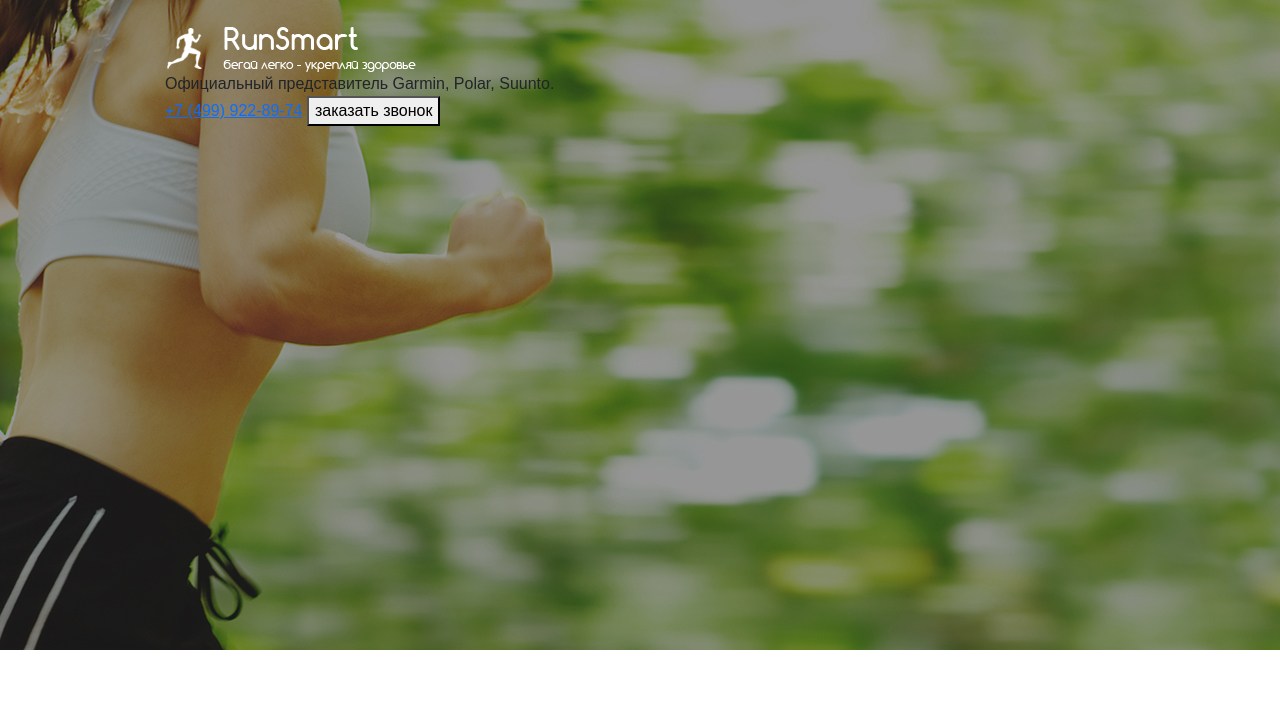
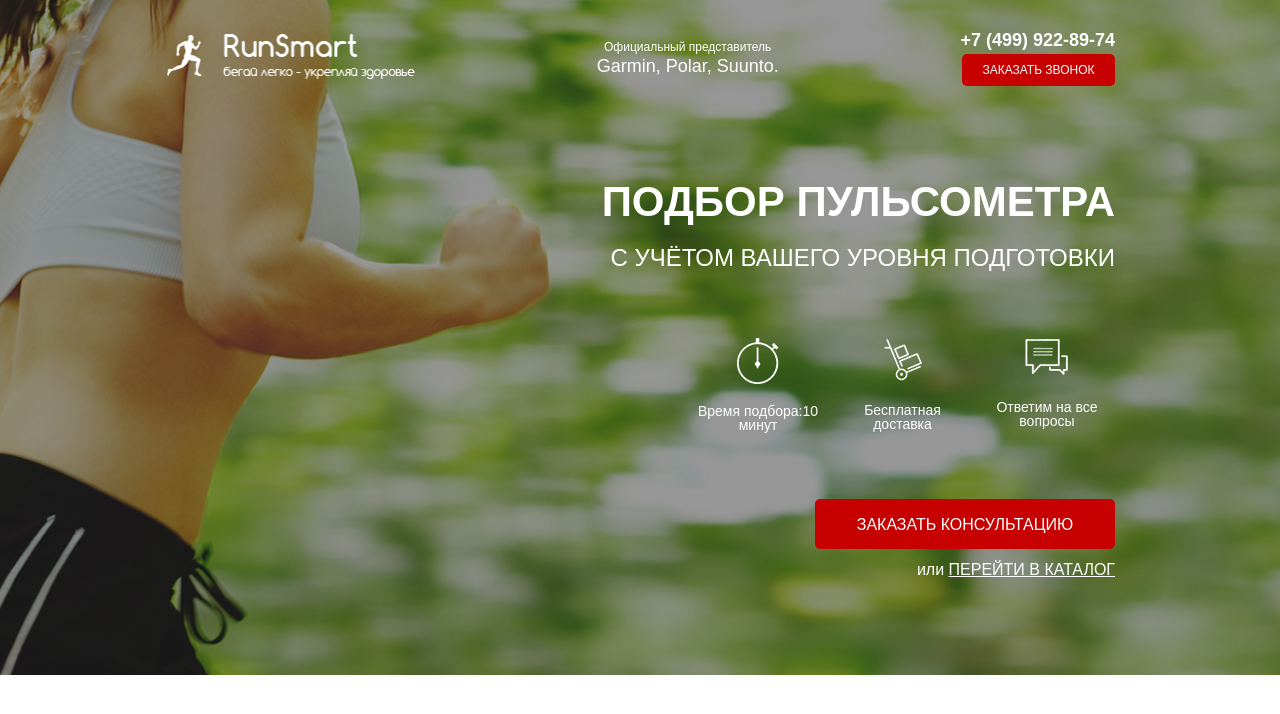
Before and after one commit to RomanTischenko/pulse, a website: page src/index.html in a window 1280 px wide. Drawn offline with Linux system fonts and the light colour scheme; a web font is replaced by a local one.

Commit message:
second commit

```diff
--- a/src/index.html
+++ b/src/index.html
@@ -26,6 +26,34 @@
                     <button class="button">заказать звонок</button>
                 </div>
             </header>
+
+
+            <div class="promo__wrapper">
+                <h1 class="promo__header">Подбор пульсометра</h1>
+                <h2 class="promo__subheader">с учётом Вашего уровня подготовки</h2>
+
+                <div class="promo__icons">
+                    <div class="promo__icon">
+                        <img src="icons/promo/timer.png" alt="timer">
+                        Время подбора:10 минут
+                    </div>
+                    <div class="promo__icon">
+                        <img src="icons/promo/delivery.png" alt="delivery">
+                        Бесплатная доставка
+                    </div>
+                    <div class="promo__icon">
+                        <img src="icons/promo/messages.png" alt="messages">
+                        Ответим на все вопросы
+                    </div>
+                </div>
+
+                <button class="button button_main">заказать кОНСУЛЬТАЦИЮ</button>
+                <div class="promo__link">
+                    или
+                    <a href="#">ПЕРЕЙТИ В КАТАЛОГ</a>
+                </div>
+            </div>
+
         </div>
     </div>
 
--- a/src/sass/base/_variables.scss
+++ b/src/sass/base/_variables.scss
@@ -0,0 +1 @@
+$main-color: #C70101;
--- /dev/null
+++ b/src/sass/blocks/_buttons.scss
@@ -0,0 +1,21 @@
+.button {
+    width: 153px;
+    height: 32px;
+    background: $main-color;
+    border-radius: 5px;
+    font-weight: 500;
+    font-size: 12px;
+    line-height: 19px;
+    text-align: center;
+    text-transform: uppercase;
+    color: #FFFFFF;
+    border: none;
+    &_main {
+        margin-top: 67px;
+        width: 300px;
+        height: 50px;
+        font-size: 16px;
+        line-height: 25px;
+    }
+
+}
--- /dev/null
+++ b/src/sass/blocks/_header.scss
@@ -0,0 +1,35 @@
+.header {
+    display: flex;
+    justify-content: space-between;
+    align-items: center;
+    &__logo {
+        width: 250px;
+        img {
+            width: 100%;
+        }
+    }
+    &__official {
+        font-weight: 500;
+        font-size: 12px;
+        line-height: 12px;
+        text-align: center;
+        color: #FFFFFF;
+        span {
+            display: block;
+            font-size: 18px;
+            margin-top: 7px;
+        }
+    }
+    &__phone {
+        display: block;
+        font-weight: 700;
+        font-size: 18px;
+        color: #FFFFFF;
+        text-decoration: none;
+    }
+    &__contacts {
+        display: flex;
+        flex-direction: column;
+        align-items: end;
+    }
+}
--- a/src/sass/blocks/_promo.scss
+++ b/src/sass/blocks/_promo.scss
@@ -2,4 +2,57 @@
     min-height: 650px;
     padding: 27px 0 93px 0;
     background: url('../../img/bg/bg.jpg') center center/cover no-repeat;
+    &__wrapper {
+        display: flex;
+        flex-direction: column;
+        align-items: flex-end;
+        margin-top: 91px;
+    }
+    &__header {
+        font-weight: 700;
+        font-size: 42px;
+        text-transform: uppercase;
+        color: #FFFFFF;
+
+    }
+    &__subheader {
+        font-weight: 500;
+        font-size: 24px;
+        text-transform: uppercase;
+        color: #FFFFFF;
+        margin-top: 17px;
+    }
+    &__icons {
+        margin-top: 65px;
+        width: 425px;
+        display: flex;
+        justify-content: space-between;
+    }
+    &__icon {
+        width: 136px;
+        font-weight: 500;
+        font-size: 14px;
+        line-height: 14px;
+        text-align: center;
+        color: #FFFFFF;
+        img {
+            display: block;
+            margin: 0 auto;
+            text-align: center;
+            margin-bottom: 20px;
+        }
+    }
+    &__link {
+        font-weight: 500;
+        font-size: 16px;
+        line-height: 25px;
+        color: #FFFFFF;
+        margin-top: 8px;
+        a {
+            text-transform: uppercase;
+            text-decoration: underline;
+            color: #FFFFFF;
+        }
+    }
+
 }
--- a/src/sass/style.scss
+++ b/src/sass/style.scss
@@ -8,4 +8,10 @@
     margin: 0 auto;
 }
 
+h1,h2,h3,h4,h5,h6 {
+    margin-bottom: 0;
+}
+
 @import 'blocks/promo';
+@import 'blocks/header';
+@import 'blocks/buttons';
```
Also changed, not shown: src/css/style.min.css.
